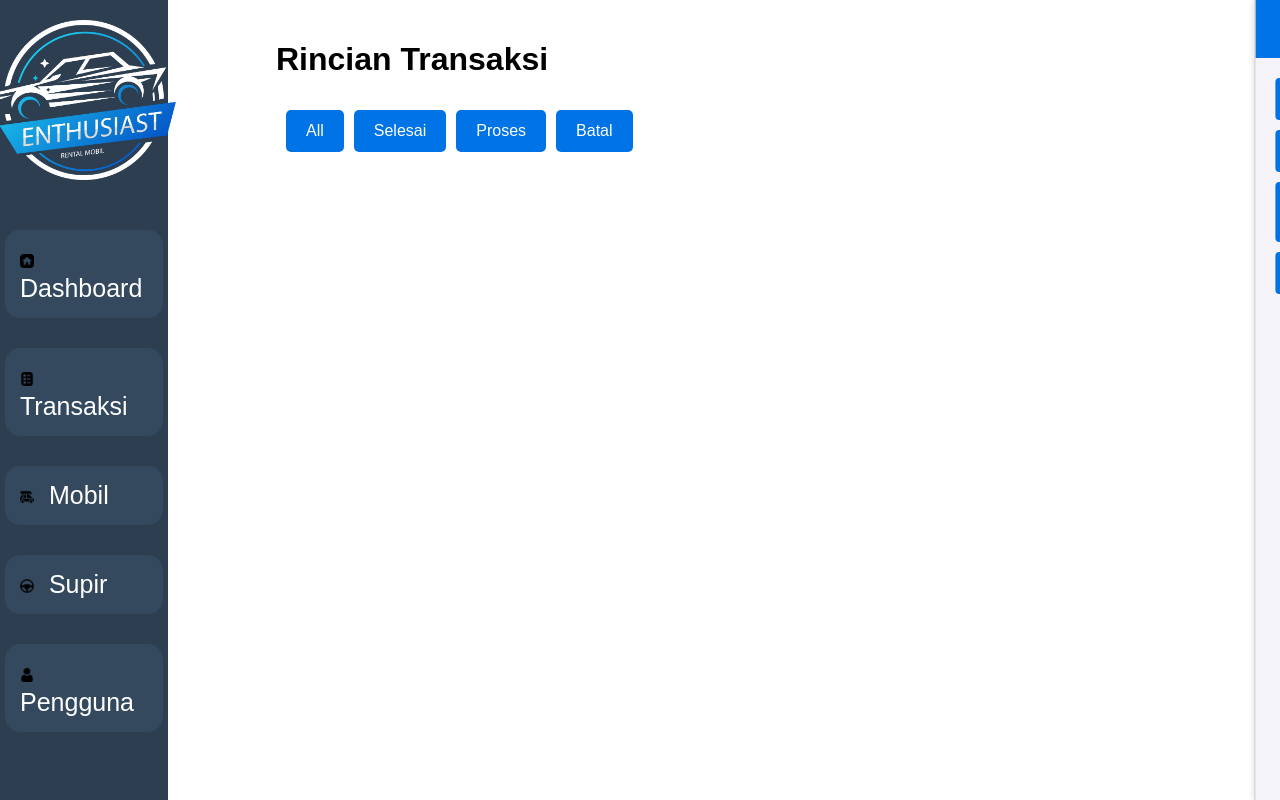
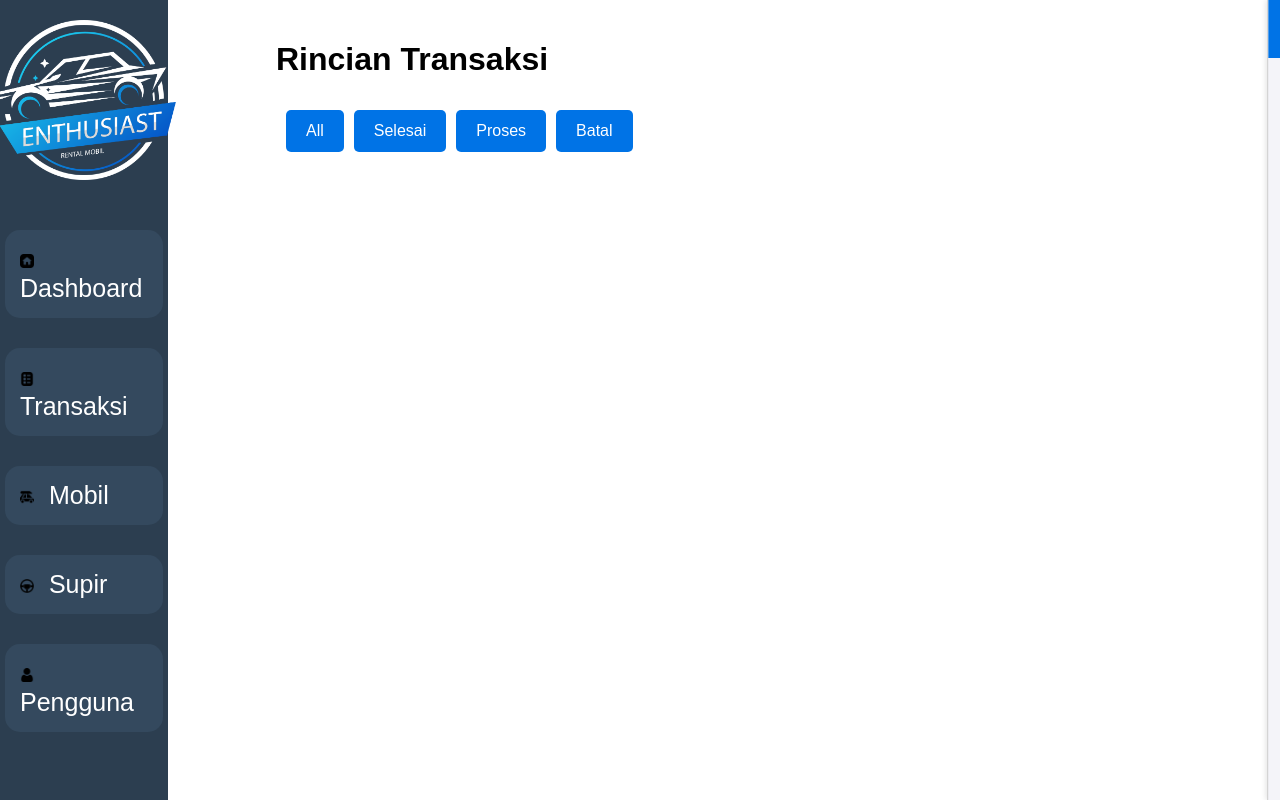
Before and after one commit to velojee/carrent-app, a PHP site: page /dashboard.html in a window 1280 px wide. Run offline with PHP 8.4, Linux system fonts and the light colour scheme.

Commit message:
adaptive screen size

```diff
--- a/css/style.css
+++ b/css/style.css
@@ -107,7 +107,7 @@
 }
 
 .right-sidebar.peek {
-    transform: translateX(calc(100% - 2vw)); /* Use viewport width for dynamic peek */
+    transform: translateX(calc(100% - 1vw)); /* Use viewport width for dynamic peek */
 }
 
 .right-sidebar.peek:hover {
```
